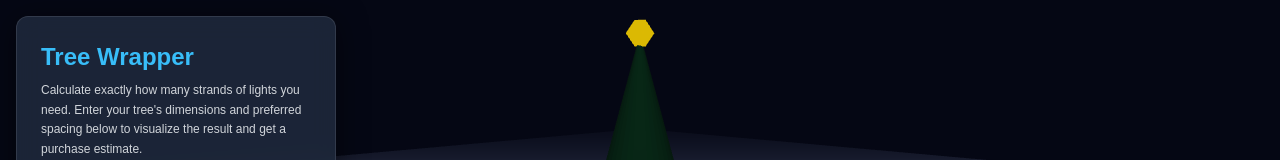
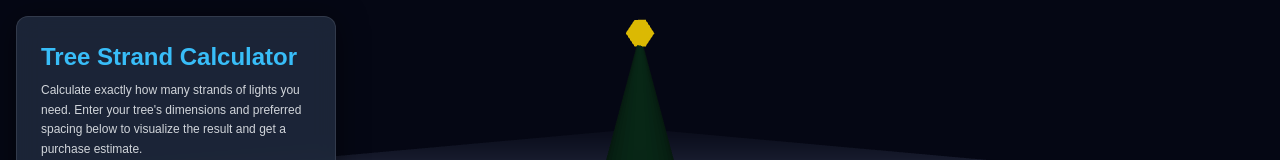
Before and after one commit to jcblitz/howmanystrands.github.io, a plain HTML site: page index.html in a window 1280 px wide. Shown: the top 160 px of the page. Drawn offline with nearby package versions, Linux system fonts and the light colour scheme; animation ran at ten frames a second.

Commit message:
Updated the title to be clear on what this does.

```diff
--- a/index.html
+++ b/index.html
@@ -73,7 +73,7 @@
                                     md:top-4 md:left-4 md:right-auto md:bottom-auto md:w-80 md:max-h-[90vh] md:transform-none">
 
         <div class="flex justify-between items-center mb-2">
-            <h1 class="text-2xl font-bold text-sky-400">Tree Wrapper</h1>
+            <h1 class="text-2xl font-bold text-sky-400">Tree Strand Calculator</h1>
             <!-- Close Button (Mobile Only) -->
             <button id="btn-close-ui" class="md:hidden text-gray-400 hover:text-white">
                 <svg xmlns="http://www.w3.org/2000/svg" fill="none" viewBox="0 0 24 24" stroke-width="1.5" stroke="currentColor" class="w-6 h-6">
```
